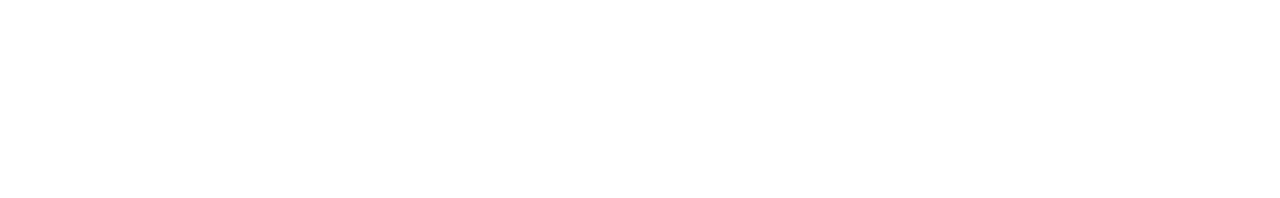
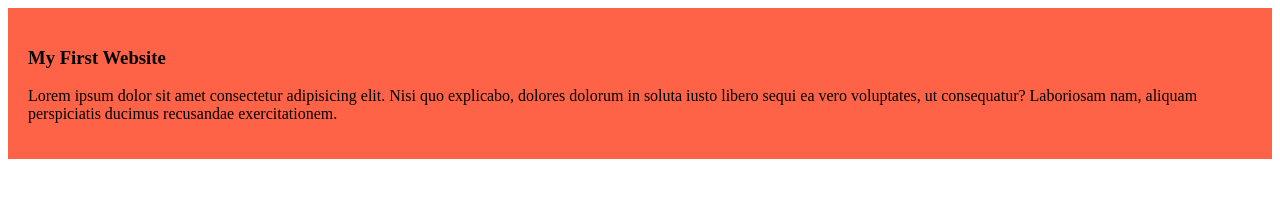
Before and after one commit to MdKawsarM/my-simple-website, a plain HTML site: page index.html in a window 1280 px wide. Drawn offline with Linux system fonts and the light colour scheme.

Commit message:
added the first blog

```diff
--- a/index.html
+++ b/index.html
@@ -4,8 +4,13 @@
     <meta charset="UTF-8">
     <meta name="viewport" content="width=device-width, initial-scale=1.0">
     <title>My Simple Website</title>
+    <link rel="stylesheet" href="style/blog.css">
 </head>
 <body>
+    <div>
+        <h3>My First Website</h3>
+        <p>Lorem ipsum dolor sit amet consectetur adipisicing elit. Nisi quo explicabo, dolores dolorum in soluta iusto libero sequi ea vero voluptates, ut consequatur? Laboriosam nam, aliquam perspiciatis ducimus recusandae exercitationem.</p>
 
+    </div>
 </body>
 </html>
--- /dev/null
+++ b/style/blog.css
@@ -0,0 +1,4 @@
+div{
+    background-color: tomato;
+    padding: 20px;
+}
```
